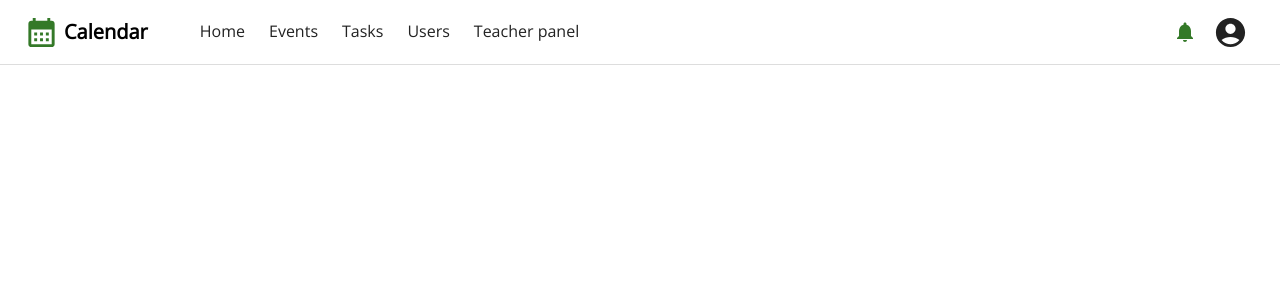
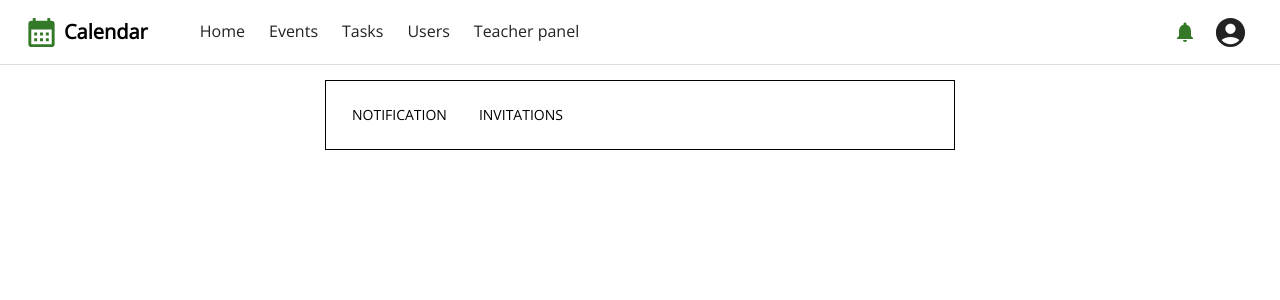
Before and after one commit to CoffeeProgrammers/School-Calendar, a React (Create React App) app in the folder frontend/: page /notifications in a window 1280 px wide. Shown: the top 300 px of the page. Built offline with nearby package versions, Linux system fonts and the light colour scheme.

Commit message:
work with notifications

```diff
--- a/frontend/src/App.js
+++ b/frontend/src/App.js
@@ -1,7 +1,7 @@
-import {BrowserRouter as Router, Route, Routes} from 'react-router-dom';
+import { BrowserRouter as Router, Route, Routes } from 'react-router-dom';
 import Main from "./components/pages/Main";
 import Page from "./components/layouts/Page";
-import {ThemeProvider} from "@mui/material";
+import { ThemeProvider } from "@mui/material";
 import theme from "./assets/theme"
 import Users from "./components/pages/user/Users";
 import Tasks from "./components/pages/task/Tasks";
@@ -10,6 +10,7 @@ import Login from "./components/pages/login/Login";
 import Events from "./components/pages/event/Events";
 import UserPage from "./components/pages/user/UserPage";
 import MyProfile from "./components/pages/user/MyProfile";
+import NotificationsPage from './components/pages/notifications/NotificationsPage';
 
 function App() {
     return (
@@ -17,14 +18,15 @@ function App() {
             <ThemeProvider theme={theme}>
                 <Page>
                     <Routes>
-                        <Route path={""} element={<Main/>}/>
-                        <Route path={"/login"} element={<Login/>}/>
-                        <Route path={"/events"} element={<Events/>}/>
-                        <Route path={"/users"} element={<Users/>}/>
-                        <Route path={"/tasks"} element={<Tasks/>}/>
-                        <Route path={"/events/:id"} element={<Event/>}/>
-                        <Route path={'/profile'} element={<MyProfile/>} />
-                        <Route path={"/users/:id"} element={<UserPage/>}/>
+                        <Route path={""} element={<Main />} />
+                        <Route path={"/login"} element={<Login />} />
+                        <Route path={"/events"} element={<Events />} />
+                        <Route path={"/users"} element={<Users />} />
+                        <Route path={"/tasks"} element={<Tasks />} />
+                        <Route path={"/events/:id"} element={<Event />} />
+                        <Route path={'/profile'} element={<MyProfile />} />
+                        <Route path={"/users/:id"} element={<UserPage />} />
+                        <Route path={"/notifications"} element={<NotificationsPage />} />
                     </Routes>
                 </Page>
             </ThemeProvider>
--- a/frontend/src/components/pages/notifications/NotificationsPage.jsx
+++ b/frontend/src/components/pages/notifications/NotificationsPage.jsx
@@ -4,11 +4,16 @@ import Tab from '@mui/material/Tab';
 
 const NotificationsPage = () => {
     return (
-        <Box>
+        <Box sx={{ width: "50%", border: "1px solid black", padding: "10px" }}>
             <Tabs
-                textColor='primary'>
-
+                sx={{ textColor: "#333" }}
+                textColor="#333"
+                indicatorColor="secondary">
+                <Tab value='notification' label="Notification" />
+                <Tab value='invitations' label="Invitations" />
             </Tabs>
         </Box>
     )
 }
+
+export default NotificationsPage
```
